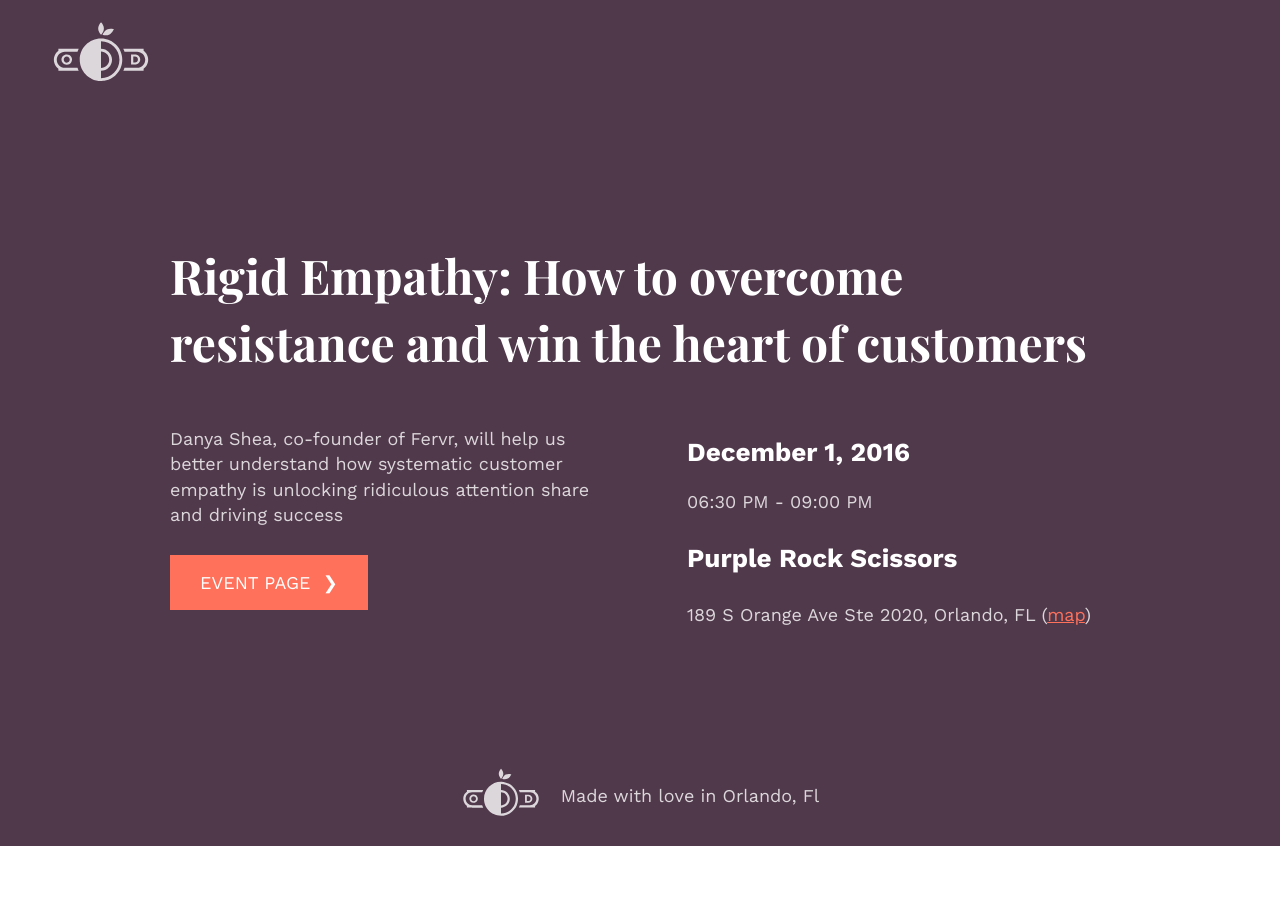
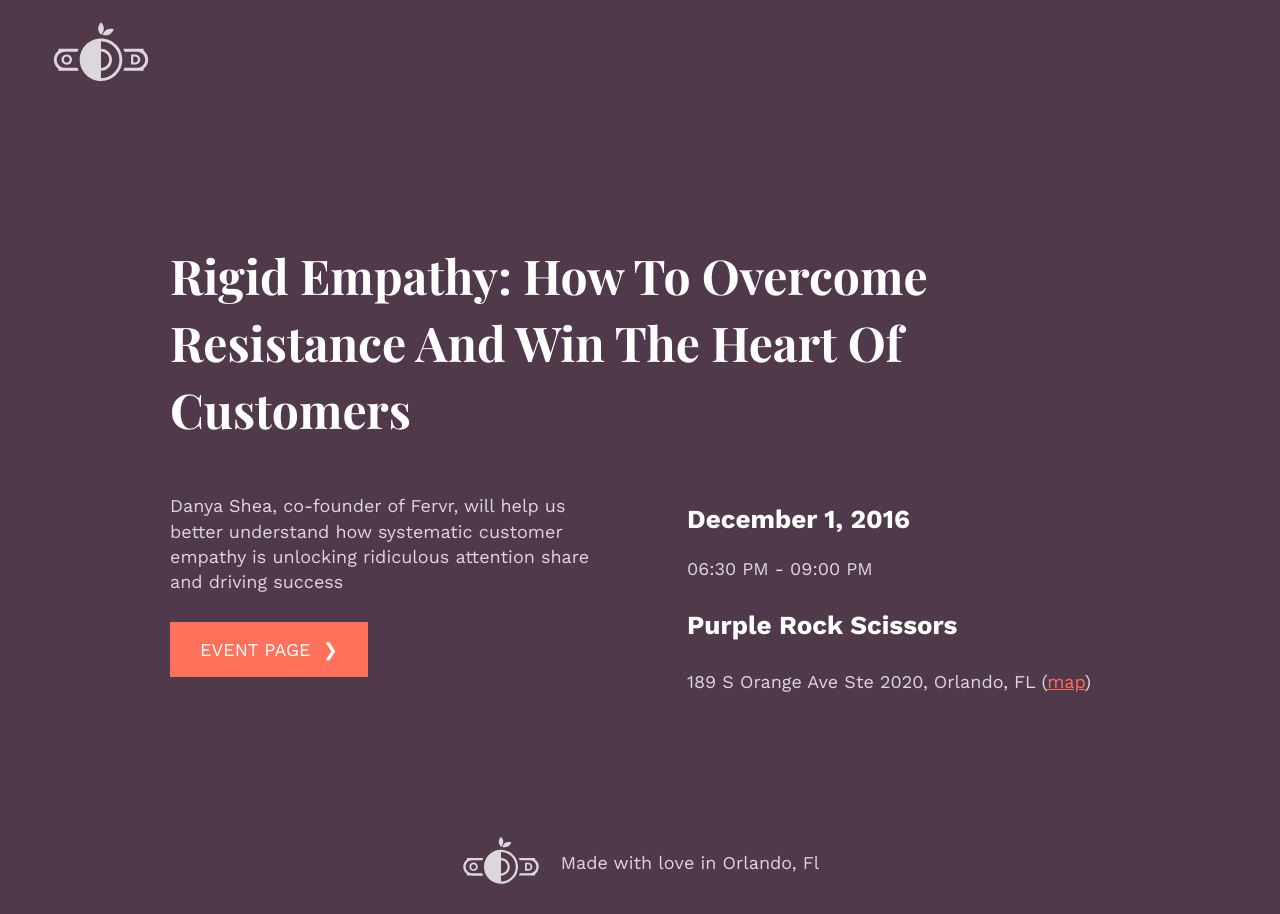
Before and after one commit to whosdustin/orlando-designers, a Jekyll site: the page built from _events/rigid-empathy-how-to-overcome-resistance-and-win-the-heart-of-customers.markdown, in a window 1280 px wide. Built offline with Jekyll 4.4.1, drawn with Linux system fonts in a browser that asks for light colours; comment, search, counter and statistics services are not loaded.

```diff
--- a/_events/rigid-empathy-how-to-overcome-resistance-and-win-the-heart-of-customers.markdown
+++ b/_events/rigid-empathy-how-to-overcome-resistance-and-win-the-heart-of-customers.markdown
@@ -1,5 +1,5 @@
 ---
-title: 'Rigid Empathy: How to overcome resistance and win the heart of customers'
+title: 'Rigid Empathy: How To Overcome Resistance And Win The Heart Of Customers'
 date: 2016-11-15 18:31:00 -05:00
 start_date: 2016-12-01 18:30:00 -05:00
 end_date: 2016-12-01 21:00:00 -05:00
```
